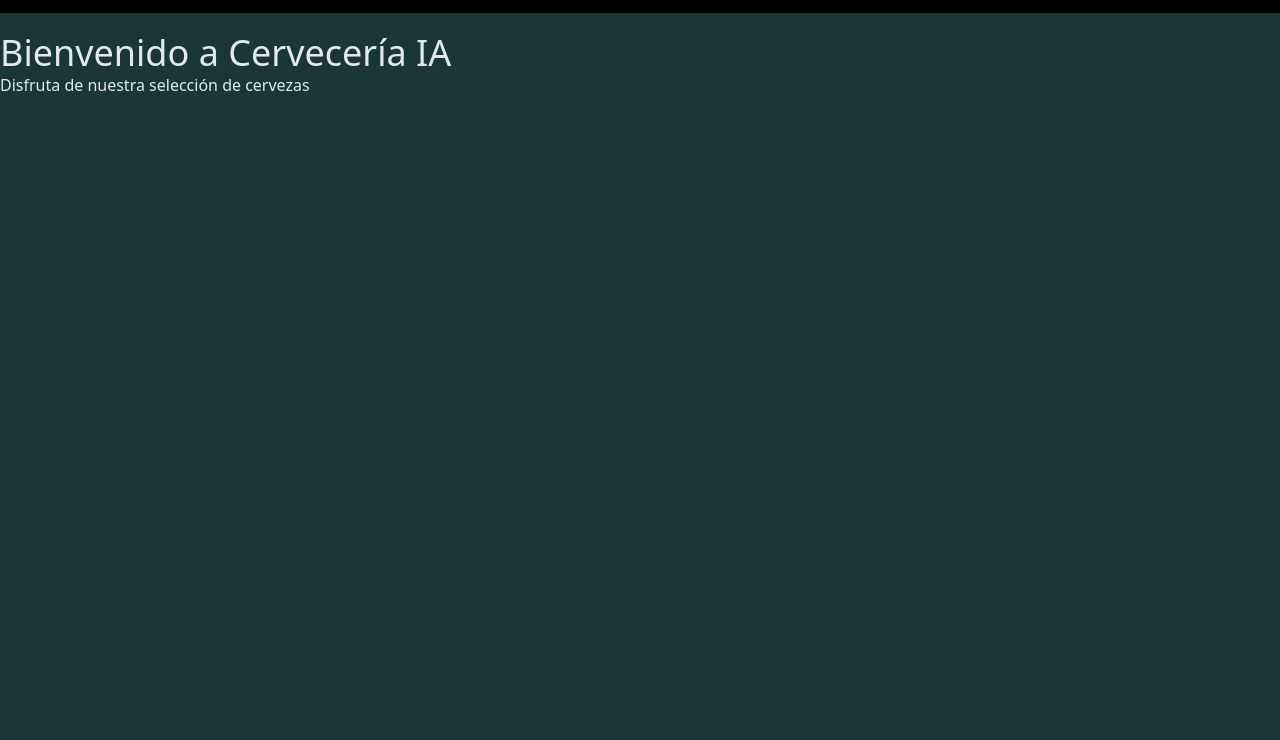
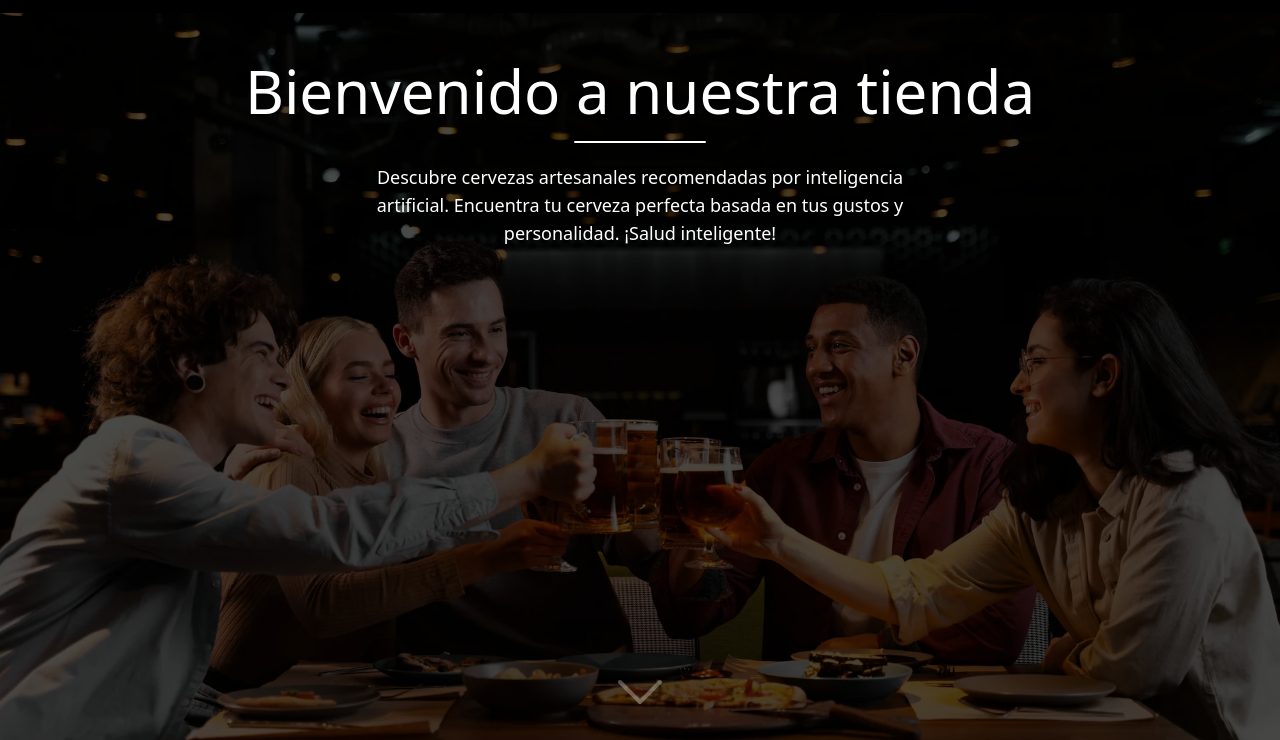
Before and after one commit to MelchorRuiz/Pasteler-IA, an Astro site: page / in a window 1280 px wide. Shown: the part 61-801 px from the top of the page. Built offline with nearby package versions, Linux system fonts and the light colour scheme; Astro itself is replaced by a stand-in of ours.

Commit message:
chore: Add Hero component to display a dynamic hero section on the landing page

```diff
--- a/src/base/App.astro
+++ b/src/base/App.astro
@@ -1,10 +1,8 @@
 ---
 import Layout from '../layouts/Layout.astro';
+import Hero from '../components/Hero.astro';
 ---
 
 <Layout title="Cervecería IA">
-	<main class="container mx-auto my-5">
-		<h1 class="text-4xl text-slate-200">Bienvenido a Cervecería IA</h1>
-		<p class="text-slate-200">Disfruta de nuestra selección de cervezas</p>
-	</main>
+	<Hero />
 </Layout>
--- /dev/null
+++ b/src/components/Hero.astro
@@ -0,0 +1,45 @@
+---
+import { getI18N } from "../i18n";
+const i18n = getI18N(Astro.currentLocale);
+---
+
+<section
+  class="relative w-full bg-[url('/hero.webp')] bg-no-repeat bg-center bg-cover flex flex-col justify-between items-center pb-4 text-white before:absolute before:top-0 before:left-0 before:w-full before:h-full z-0 before:bg-black/70"
+  style="height: calc(100vh - 73px);"
+>
+  <div class="py-12 px-4 flex flex-col justify-start items-center">
+    <h1
+      class="relative font-jersey font-normal text-center text-4xl md:text-5xl lg:text-6xl"
+      style="text-shadow: 3px 1px 2px black;"
+    >
+      {i18n.title}
+    </h1>
+    <div class="relative h-[2px] bg-white my-5 rounded-lg w-1/6"></div>
+    <h3 class="relative text-center lg:text-lg max-w-[600px]">
+      {i18n.description}
+    </h3>
+  </div>
+  <div class="z-10">
+    <svg
+      xmlns="http://www.w3.org/2000/svg"
+      fill="none"
+      viewBox="0 0 24 24"
+      stroke-width="1.5"
+      stroke="currentColor"
+      id="down-arrow"
+      class="size-16 text-white/30 hover:text-white transition-all cursor-pointer"
+    >
+      <path
+        stroke-linecap="round"
+        stroke-linejoin="round"
+        d="m19.5 8.25-7.5 7.5-7.5-7.5"></path>
+    </svg>
+  </div>
+</section>
+<script>
+  const svg = document.querySelector("down-arrow") as SVGSVGElement
+  const beers = document.querySelector("#beers") as HTMLElement
+  svg.addEventListener("click", () => {
+    window.scrollTo({ top: beers.offsetTop, behavior: "smooth" })
+  })
+</script>
--- a/src/i18n/en.json
+++ b/src/i18n/en.json
@@ -1,4 +1,6 @@
 {
+  "title": "Welcome to our store",
+  "description": "Discover craft beers recommended by artificial intelligence. Find your perfect beer based on your tastes and personality. Smart health!",
   "menu": {
     "home": "Home",
     "catalog": "Catalog",
--- a/src/i18n/es.json
+++ b/src/i18n/es.json
@@ -1,4 +1,6 @@
 {
+  "title": "Bienvenido a nuestra tienda",
+  "description": "Descubre cervezas artesanales recomendadas por inteligencia artificial. Encuentra tu cerveza perfecta basada en tus gustos y personalidad. ¡Salud inteligente!",
   "menu": {
     "home": "Inicio",
     "catalog": "Catálogo",
--- a/src/i18n/fr.json
+++ b/src/i18n/fr.json
@@ -1,4 +1,6 @@
 {
+  "title": "Bienvenue à notre site",
+  "description": "Découvrez des bières artisanales recommandées par l'intelligence artificielle. Trouvez votre bière parfaite en fonction de vos goûts et de votre personnalité. Santé intelligente!",
   "menu": {
     "home": "Accueil",
     "catalog": "Catalogue",
```
Also changed, not shown: public/hero.webp (added).
